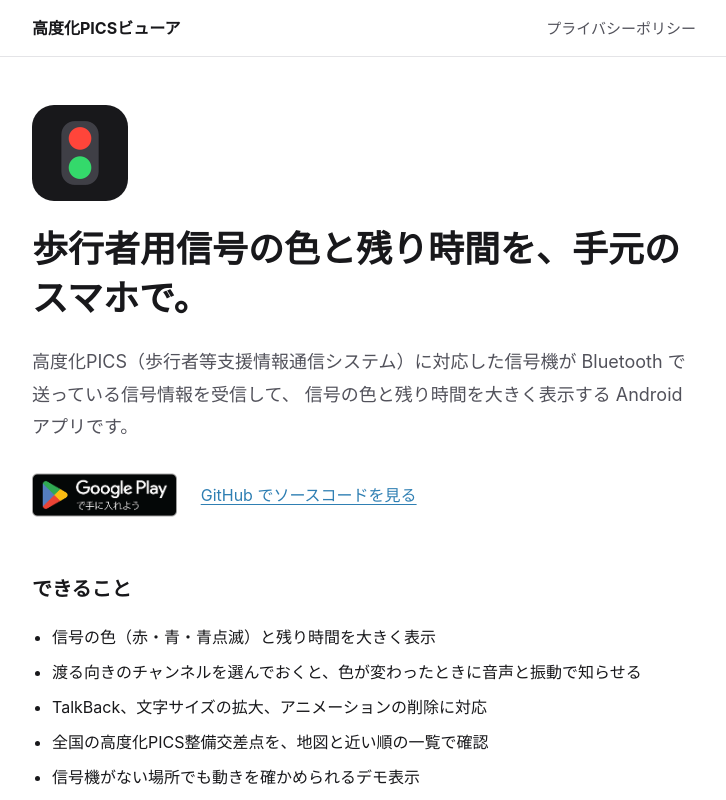
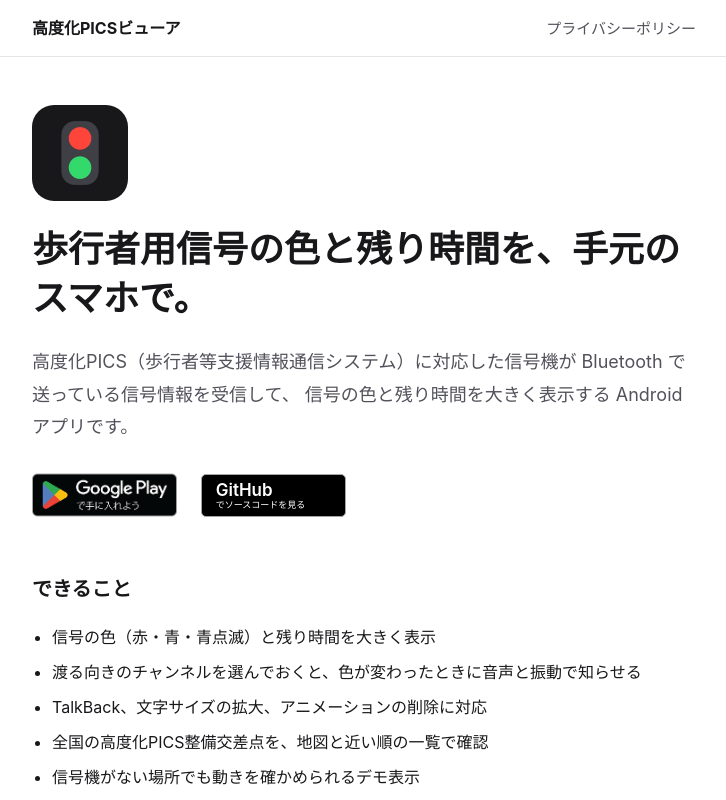
Before and after one commit to sashimi3433/pics-viewer-android, a plain HTML site: page site/public/index.html in a window 1280 px wide. Shown: the top 800 px of the page, without its empty margins (276-1002 px from the left). Drawn offline with Linux system fonts and the light colour scheme.

Commit message:
feat(site): GitHub へのリンクを Play バッジと同じ大きさの黒いボタンにする

```diff
--- a/site/public/index.html
+++ b/site/public/index.html
@@ -42,7 +42,10 @@
             <a class="store-badge" href="https://play.google.com/store/apps/details?id=com.sessapps.advanced_pics_viewer">
               <img src="/google-play-badge.png" width="145" height="56" alt="Google Play で手に入れよう" />
             </a>
-            <a class="source-link" href="https://github.com/sashimi3433/pics-viewer-android">GitHub でソースコードを見る</a>
+            <a class="source-button" href="https://github.com/sashimi3433/pics-viewer-android">
+              <span class="source-button-main">GitHub</span>
+              <span class="source-button-sub">でソースコードを見る</span>
+            </a>
           </p>
         </section>
 
--- a/site/public/styles.css
+++ b/site/public/styles.css
@@ -141,6 +141,33 @@ h1 {
   width: auto;
 }
 
+/* GitHub へのボタン。Play バッジの見えている部分（約 145×43px、角丸 5px、灰色の枠）に合わせる */
+.source-button {
+  display: inline-flex;
+  flex-direction: column;
+  justify-content: center;
+  box-sizing: border-box;
+  min-width: 145px;
+  height: 43px;
+  padding: 0 14px;
+  border: 1px solid #a6a6a6;
+  border-radius: 5px;
+  background: #000;
+  color: #fff;
+  text-decoration: none;
+  line-height: 1.1;
+}
+
+.source-button-main {
+  font-family: Inter, system-ui, sans-serif;
+  font-weight: 600;
+  font-size: 17px;
+}
+
+.source-button-sub {
+  font-size: 9px;
+}
+
 h2 {
   font-size: 1.25rem;
   margin: 2.5rem 0 0.75rem;
```
